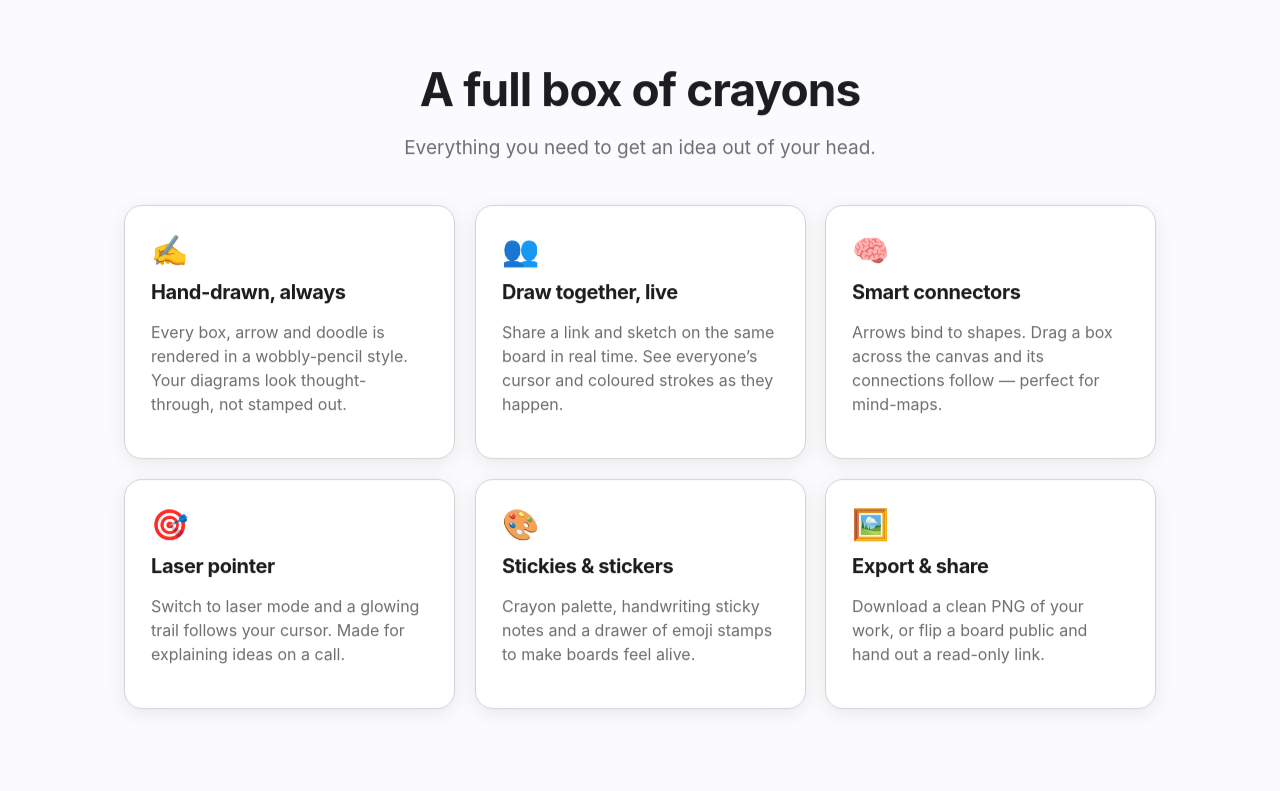
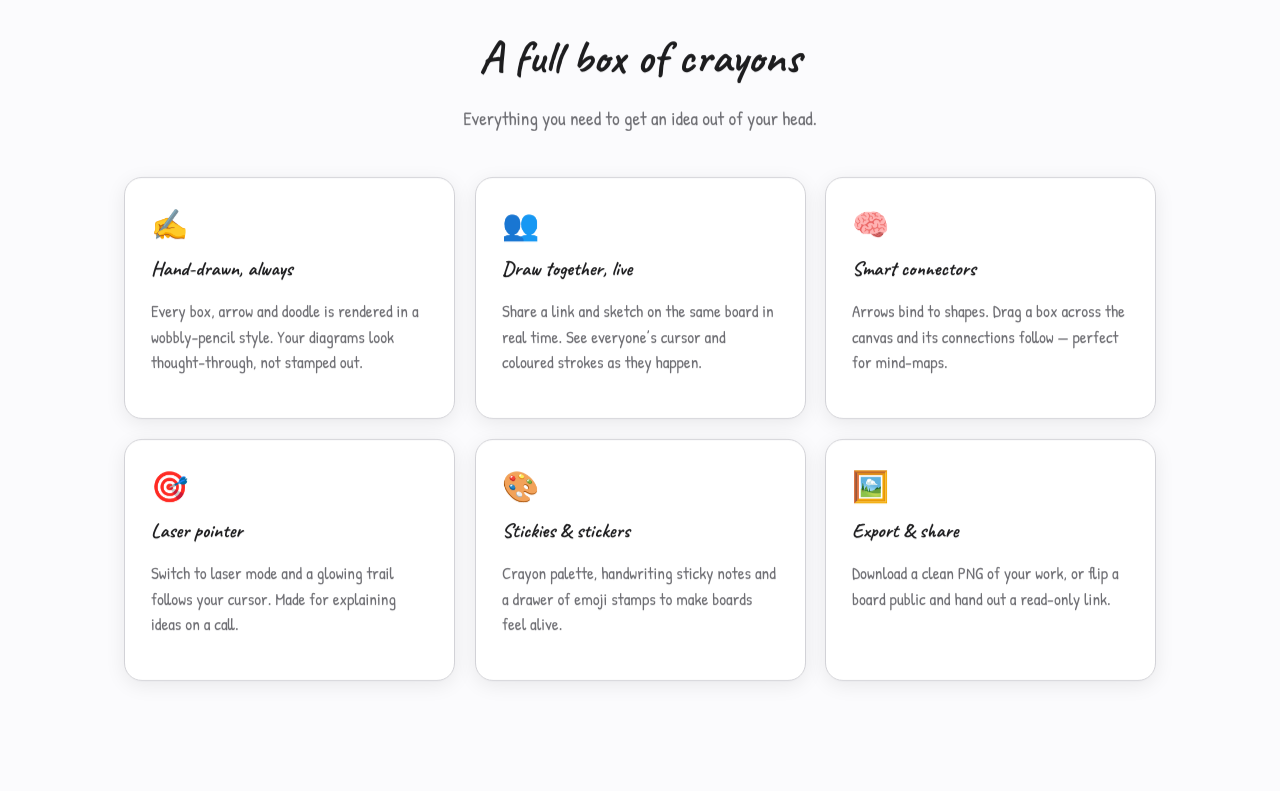
Before and after one commit to RajanBam/Rajan_Bam_Mern_Software-Development-Skills-Full-Stack-, a React (Vite) app in the folder frontend/: page / in a window 1280 px wide. Shown: the part 2162-2953 px from the top of the page. Built offline with nearby package versions, Linux system fonts and the light colour scheme.

Commit message:
Switch the whole interface to a handwritten font

```diff
--- a/frontend/src/styles/global.css
+++ b/frontend/src/styles/global.css
@@ -22,7 +22,10 @@
   --crayon-purple: #c58bf2;
   --crayon-orange: #ff924c;
 
-  --font-ui: -apple-system, BlinkMacSystemFont, 'SF Pro Display', 'Segoe UI', Roboto, Helvetica, Arial, sans-serif;
+  /* Everything is handwriting now: Patrick Hand for readable body/UI text,
+     Caveat for softer notes, Gochi Hand for chunky headings/marker moments.
+     System fonts remain only as a last-resort fallback if the webfont fails. */
+  --font-ui: 'Patrick Hand', 'Comic Sans MS', 'Segoe Print', -apple-system, sans-serif;
   --font-hand: 'Caveat', 'Patrick Hand', cursive;
   --font-marker: 'Gochi Hand', 'Patrick Hand', cursive;
 
@@ -52,6 +55,7 @@ html { scroll-behavior: smooth; }
 body {
   margin: 0;
   font-family: var(--font-ui);
+  font-size: 17px; /* handwriting faces read a touch small, so nudge the base up */
   background: var(--bg);
   color: var(--ink);
   -webkit-font-smoothing: antialiased;
@@ -61,9 +65,11 @@ body {
 
 a { color: inherit; text-decoration: none; }
 
-button { font-family: inherit; cursor: pointer; border: none; background: none; color: inherit; }
+button, input, textarea { font-family: inherit; }
+button { cursor: pointer; border: none; background: none; color: inherit; }
 
-h1, h2, h3 { letter-spacing: -0.02em; font-weight: 700; margin: 0; }
+/* Headings lean into the sketchbook look with the Caveat hand. */
+h1, h2, h3 { font-family: var(--font-hand); letter-spacing: 0; font-weight: 700; margin: 0; }
 
 /* ---------- Apple-style buttons ---------- */
 .btn {
```
